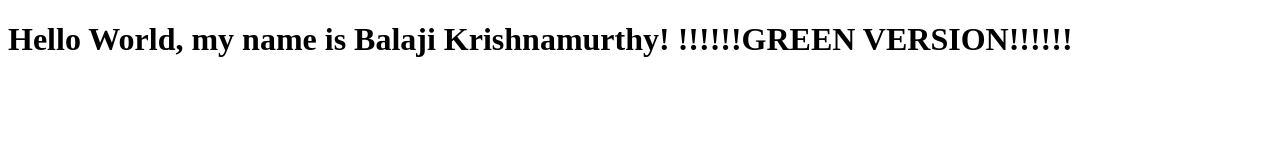
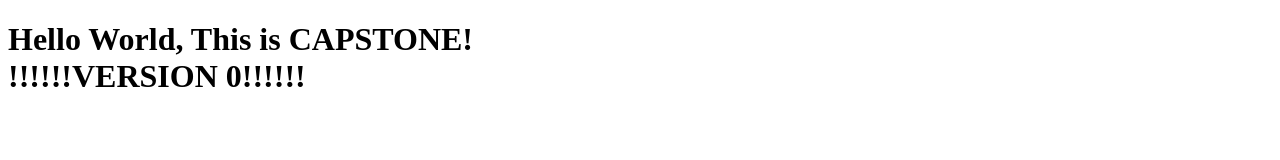
Before and after one commit to balinkrish2000/Capstone, a plain HTML site: page www/data/index.html in a window 1280 px wide. Drawn offline with Linux system fonts and the light colour scheme.

Commit message:
fresh run

```diff
--- a/www/data/index.html
+++ b/www/data/index.html
@@ -6,8 +6,8 @@
   </head>
   <body>
     <h1>
-      Hello World, my name is Balaji Krishnamurthy!
-      !!!!!!GREEN VERSION!!!!!!
+      Hello World, This is CAPSTONE!<br>
+      !!!!!!VERSION 0!!!!!!
     </h1>
   </body>
 </html>
```
Also changed, not shown: .circleci/files/eksclustername.txt (added), 2 other files.
